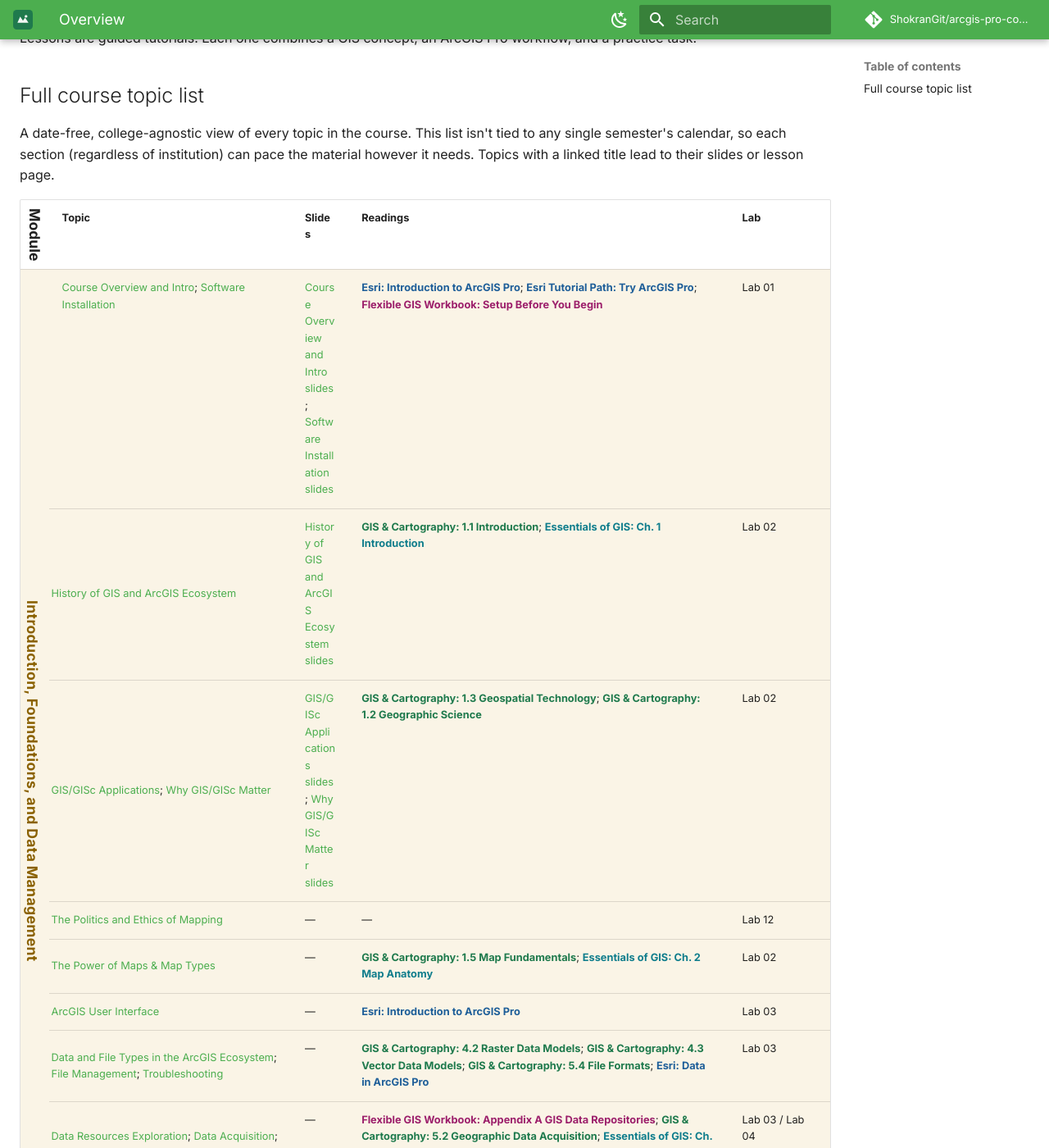
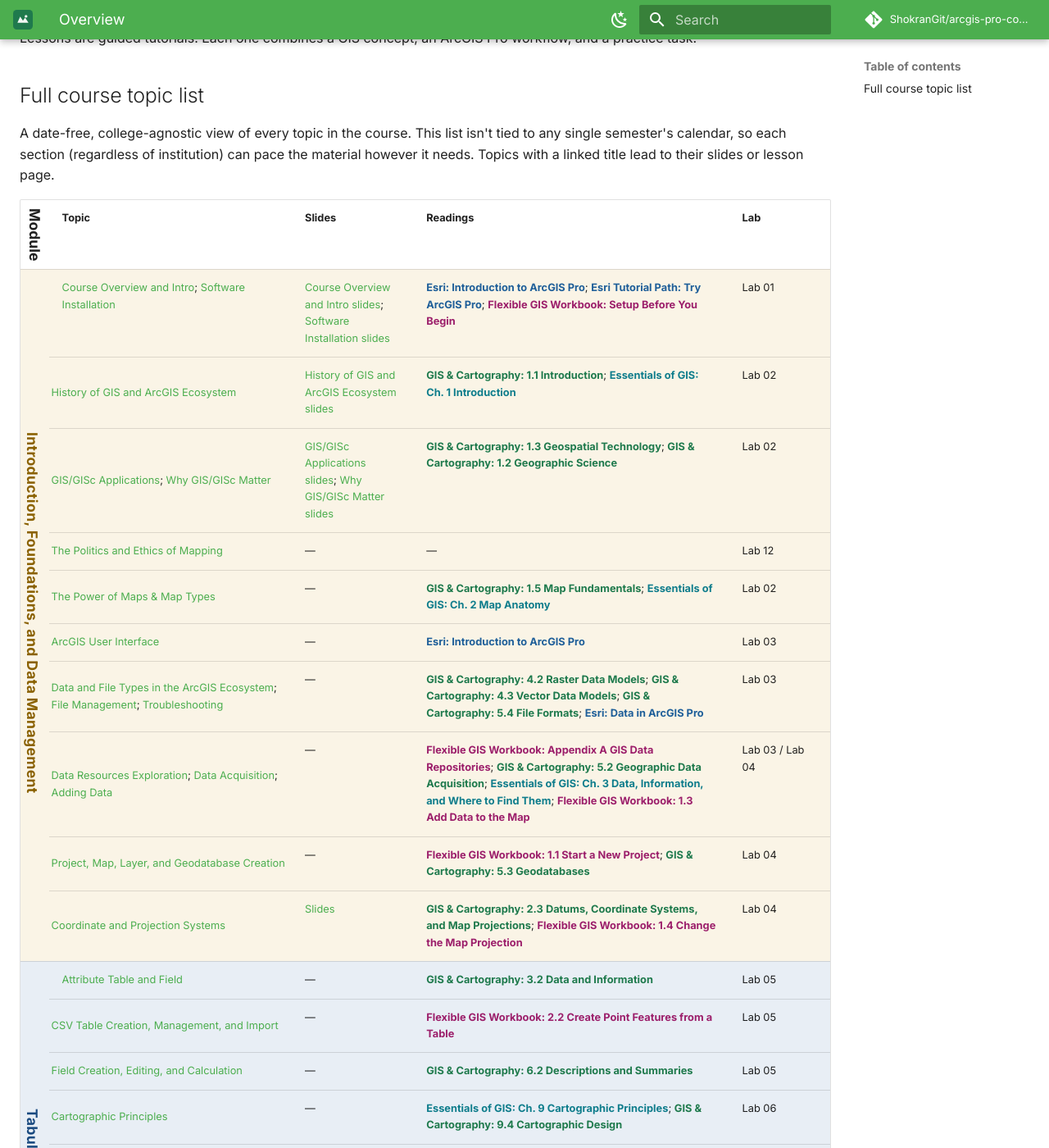
Before and after one commit to ShokranGit/arcgis-pro-course, an MkDocs documentation site: the page built from docs/lessons/index.md, in a window 1280 px wide and 1400 px high, scrolled down 235 px. Shown: the whole window at 82% size. Built offline with MkDocs 1.6.1 and Material for MkDocs 9.7.7, drawn with Linux system fonts in a browser that asks for light colours; comment, search, counter and statistics services are not loaded.

Commit message:
Widen Slides column in topics and schedule tables to fit new slide links

```diff
--- a/docs/assets/css/extra.css
+++ b/docs/assets/css/extra.css
@@ -218,9 +218,9 @@
 .schedule-table table th:nth-child(4),
 .schedule-table table td:nth-child(4) { width: 15% !important; }
 .schedule-table table th:nth-child(5),
-.schedule-table table td:nth-child(5) { width: 12% !important; }
+.schedule-table table td:nth-child(5) { width: 20% !important; }
 .schedule-table table th:nth-child(6),
-.schedule-table table td:nth-child(6) { width: 25% !important; }
+.schedule-table table td:nth-child(6) { width: 17% !important; }
 
 /* Module badge: force it to fill and wrap within its cell instead of overflowing into the next column */
 .module-badge {
@@ -244,9 +244,9 @@
 .topics-table table th:nth-child(2),
 .topics-table table td:nth-child(2) { width: 30% !important; }
 .topics-table table th:nth-child(3),
-.topics-table table td:nth-child(3) { width: 7% !important; }
+.topics-table table td:nth-child(3) { width: 15% !important; }
 .topics-table table th:nth-child(4),
-.topics-table table td:nth-child(4) { width: 47% !important; }
+.topics-table table td:nth-child(4) { width: 39% !important; }
 .topics-table table th:nth-child(5),
 .topics-table table td:nth-child(5) { width: 12.5% !important; }
 
```
